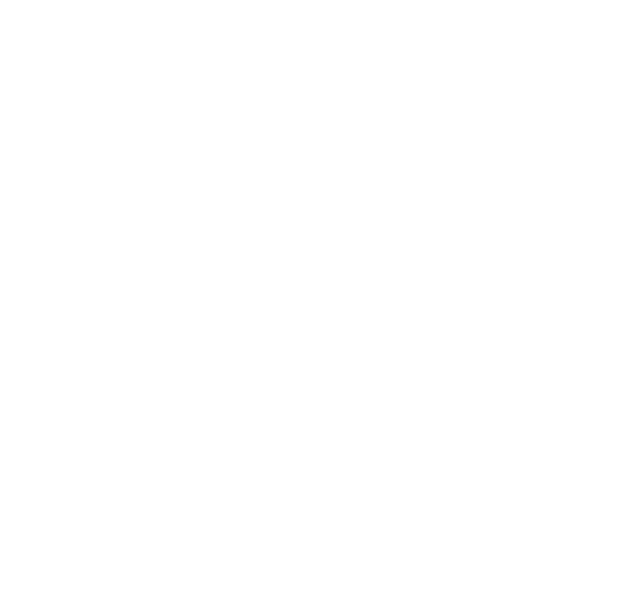
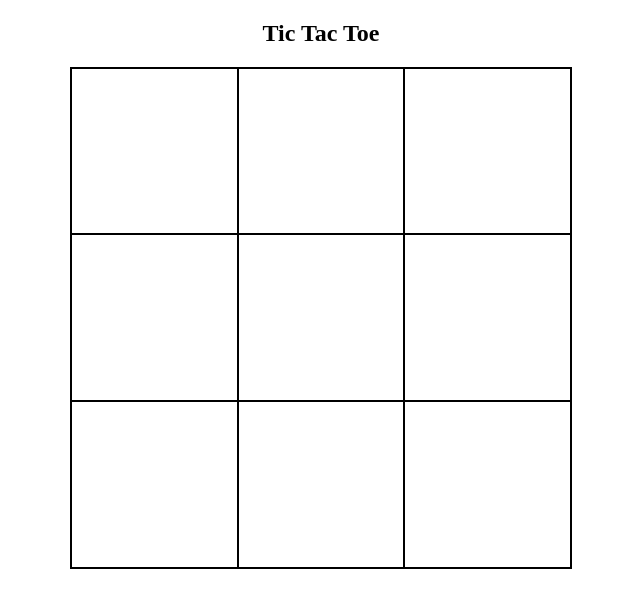
Before and after one commit to alwong34/odin-tic-tac-toe, a plain HTML site: page index.html in a window 1280 px wide. Shown: the whole page, without its empty margins (319-959 px from the left). Drawn offline with Linux system fonts and the light colour scheme.

Commit message:
render empty gameboard

```diff
--- a/index.html
+++ b/index.html
@@ -5,10 +5,14 @@
     <meta http-equiv="X-UA-Compatible" content="IE=edge">
     <meta name="viewport" content="width=device-width, initial-scale=1.0">
     <link rel="stylesheet" href="styles.css">
-    <script src="scripts.js"></script>
+    <script src="scripts.js" defer></script>
     <title>Tic Tac Toe</title>
 </head>
 <body>
+    <h2>Tic Tac Toe</h2>
+    <div id="content">
+
+    </div>
 
 </body>
 </html>
--- a/scripts.js
+++ b/scripts.js
@@ -0,0 +1,32 @@
+const gameBoard = (() => {
+    const boardSelections = [['', '', ''], ['', '', ''], ['', '', '']];
+
+    const renderBoard = () => {
+        let content = document.getElementById("content");
+        let board = document.createElement("div");
+        board.id = "board";
+
+        boardSelections.forEach(row => {
+            for (let i = 0; i < 3; i++) {
+                let tile = document.createElement("div");
+                tile.classList.add("tile");
+                tile.innerHTML = row[i];
+                board.appendChild(tile);
+            }
+        });
+
+        content.appendChild(board);
+    };
+
+    return {renderBoard}
+})();
+
+const displayController = (() => {
+
+})();
+
+const Player = (name) => {
+    const getName = () => name;
+};
+
+gameBoard.renderBoard();
--- a/styles.css
+++ b/styles.css
@@ -0,0 +1,26 @@
+#content {
+    display: flex;
+    justify-content: center;
+    align-items: center;
+}
+
+#board {
+    display: grid;
+    grid-template-rows: 1fr 1fr 1fr;
+    grid-template-columns: 1fr 1fr 1fr;
+    height: 500px;
+    width: 500px;
+    border: black solid 1px;
+}
+
+.tile {
+    display: flex;
+    border: black solid 1px;
+    font-size: 72pt;
+    align-items: center;
+    justify-content: center;
+}
+
+h2 {
+    text-align: center;
+}
```
